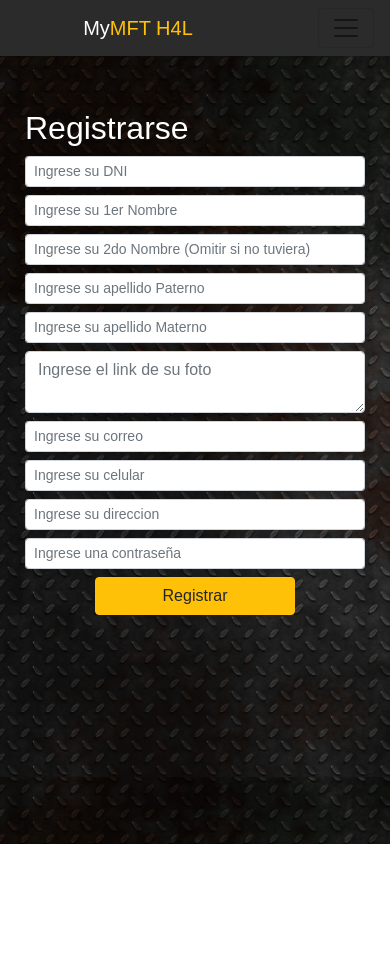
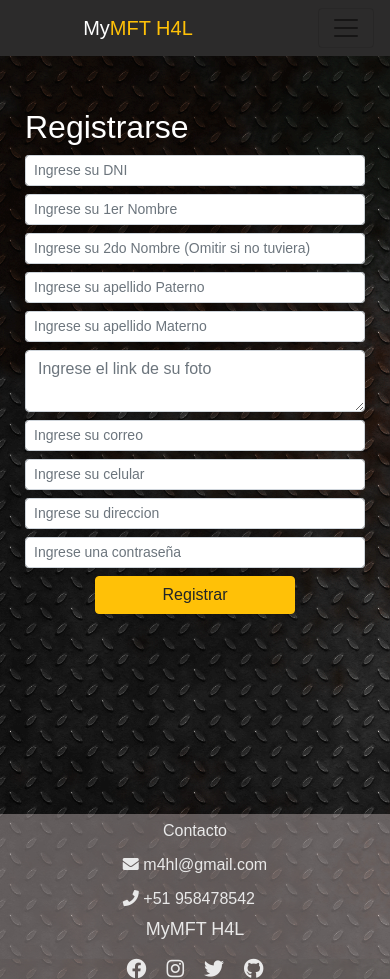
Before and after one commit to mitox13/login-registroHome, a React (Create React App) app: page /registroCliente in a window 390 px wide. Before the commit the page ends 844 px from the top, so only its background shows below. Built offline with nearby package versions, Linux system fonts and the light colour scheme; no server answers.

Commit message:
arregalndo footer y editando estilos login y registro

```diff
--- a/src/modules/home/HomeRouter.js
+++ b/src/modules/home/HomeRouter.js
@@ -1,6 +1,7 @@
 import React from 'react'
 import { Switch, Route } from "react-router-dom"
-import FotterCliente from '../cliente/components/FotterCliente'
+import FooterHome from './components/FooterHome'
+
 import HeaderHome from './components/HeaderHome'
 import Inicio from './pages/inicio/Inicio'
 import LoginCliente from './pages/loginCliente/LoginCliente'
@@ -14,17 +15,17 @@ const HomeRouter = () => {
 
             <Switch>
                 <Route path='/loginCliente'>
-                    <LoginCliente/>
+                    <LoginCliente />
                 </Route>
                 <Route path='/registroCliente'>
-                    <RegistroCliente/>
+                    <RegistroCliente />
                 </Route>
                 <Route path='/'>
                     <Inicio />
                 </Route>
             </Switch>
+            <FooterHome />
 
-            <FotterCliente />
 
         </>
     )
--- a/src/modules/home/components/FooterHome.js
+++ b/src/modules/home/components/FooterHome.js
@@ -2,9 +2,20 @@ import React from 'react'
 
 const FooterHome = () => {
     return (
-        <div>
-            <h1>FOTTER HOME</h1>
+        <footer className="footer">
+        <div className="footer__contacto">
+            <p className='text-center'>Contacto</p>
+            <p><i className="fa fa-envelope" aria-hidden="true"></i> m4hl@gmail.com</p>
+            <p><i className="fas fa-phone    "></i> +51 958478542</p>
         </div>
+        <p> MyMFT H4L </p>
+         <div className="footer__social">
+            <i className="fab fa-facebook  fa-2x  "></i>
+            <i className="fab fa-instagram  fa-2x" aria-hidden="true"></i>
+            <i className="fab fa-twitter  fa-2x" aria-hidden="true"></i>
+            <i className="fab fa-github  fa-2x" aria-hidden="true"></i>
+        </div>
+    </footer>
     )
 }
 
--- a/src/modules/home/pages/loginCliente/LoginCliente.js
+++ b/src/modules/home/pages/loginCliente/LoginCliente.js
@@ -117,7 +117,7 @@ const LoginCliente = () => {
 
                         <button type="submit" className="btn btn-warning text-white mb-5">Ingresar</button>
 
-                        <p className='text-white text-center'>No tienes un cuenta? <NavLink to='/registroCliente'  style={{textDecoration:'none',color:'white'}}>Registrar</NavLink></p>
+                        <p className='text-white text-center'>No tienes un cuenta? <NavLink to='/registroCliente'  style={{textDecoration:'none',color:'white'}}>Regístrate</NavLink></p>
                         </form>
                     </div>
                 </div>
--- a/src/styles/Usuario-detalle.css
+++ b/src/styles/Usuario-detalle.css
@@ -208,16 +208,26 @@ align-items: center;
     justify-content: space-around;
     align-items: center;
     color: #E9E9E9;
-    padding-top: 15px;
+
+/* margin-top: 15px;
+position: absolute;
+width: 100%;
+bottom: 0;  */
+
+
 }
 .footer>p{
-    font-size:x-large;
+    font-size:large;
+
 }
 .footer__social{
     display: flex;
     gap: 15px;
 }
-
+.footer__contacto>p{
+    margin-bottom: unset;
+    padding: 5px;
+}
 /* MediaQuerys */
 @media (max-width: 1072px) {
     .wrapper{
--- a/src/styles/styles.css
+++ b/src/styles/styles.css
@@ -85,8 +85,8 @@ input[type=number]::-webkit-outer-spin-button {
 
 }
 .div__form{
-    height: 85.3vh;
-
+    /* height: 88.3vh; */
+    height: 88vh;
 }
 a{
     transition: 0.3s;
@@ -94,10 +94,11 @@ a{
 .btn:hover{
     background-color: #FEC600;
 }
-.footer__sty{
+.footer{
     color: white;
     margin-bottom: -20px !important;
     background-color: rgba(255,238,216,0.3);
+    margin-top: 15px;
 }
 .carta__pro{
     padding: 20px;
@@ -107,6 +108,7 @@ a{
 .body__card{
     background-color: rgba(255,238,216, 1) !important;
 }
+
 ::-webkit-scrollbar {
     display: none;
   }
@@ -134,14 +136,20 @@ a{
 }
 @media (max-width:982px) {
     .col__img{
-        visibility: hidden;
+        display: none;
     }
-    .row__imgform{
-        display: flex;
-        flex-direction: column;
-        justify-content: center;
-        align-items: center;
+
+    .div__form{
+        /* height: 88.3vh; */
+
     }
+    /* .formu{
+        height: 20vh;
+        padding: 50px;
+        margin-top: 5vh;
+    } */
+
+
 }
 @media (max-width: 767px)
 {
```
